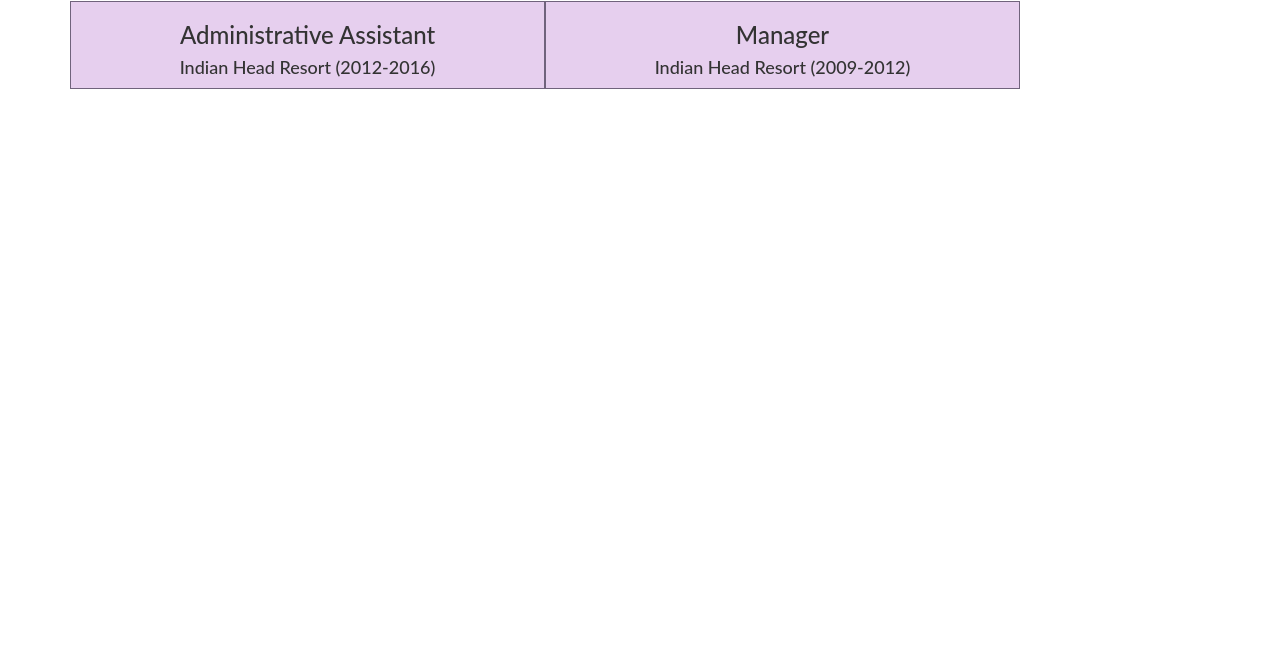
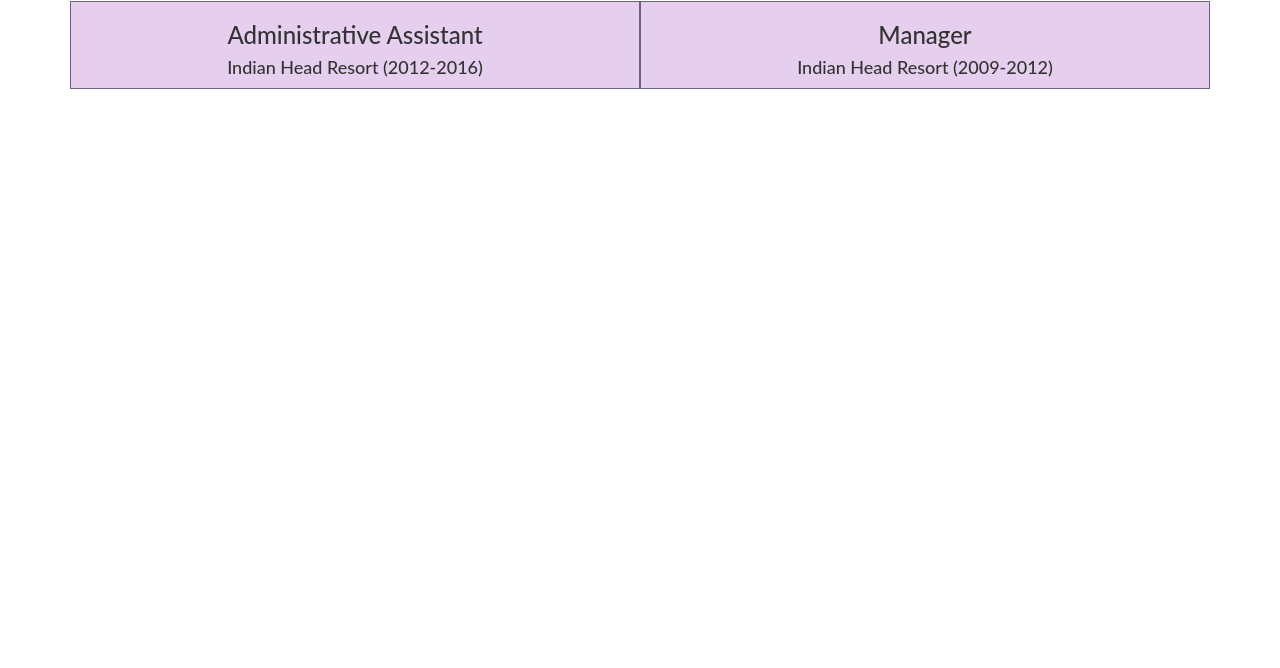
Before and after one commit to riva-spanos/riva-spanos.github.io, a plain HTML site: page Resume.html in a window 1280 px wide. Shown: the part 132-800 px from the top of the page. Drawn offline with nearby package versions, Linux system fonts and the light colour scheme.

Commit message:
Update Resume.html

```diff
--- a/Resume.html
+++ b/Resume.html
@@ -16,12 +16,12 @@
       <figure class="title container">
         <h2>Professional Experience</h2>
       </figure>
-      <figure class="job col-sm-5">
+      <figure class="job col-sm-6">
         <h3>Administrative Assistant</h3>
         <h4>Indian Head Resort (2012-2016)</h4>
         <p></p>
       </figure>
-      <figure class="job col-sm-5">
+      <figure class="job col-sm-6">
         <h3>Manager</h3>
         <h4>Indian Head Resort (2009-2012)</h4>
         <p></p>
```
